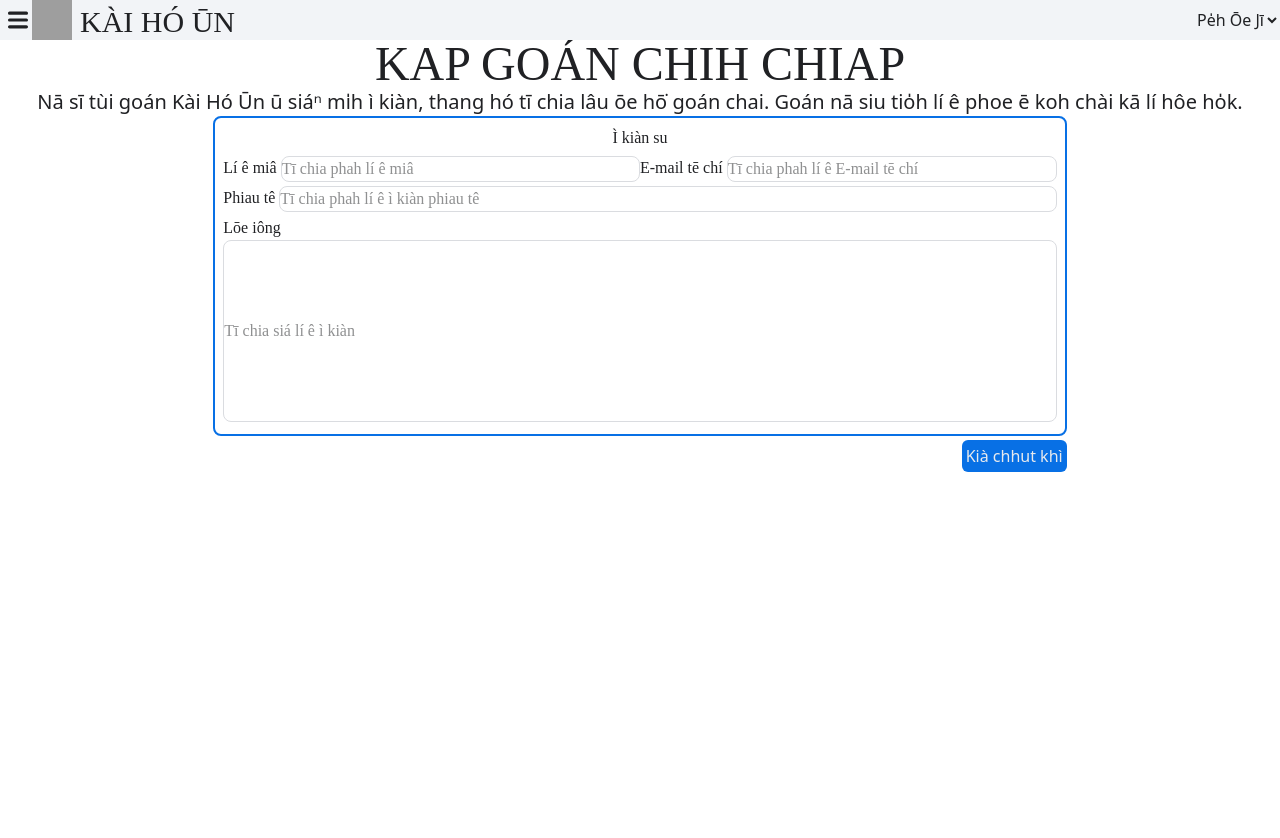
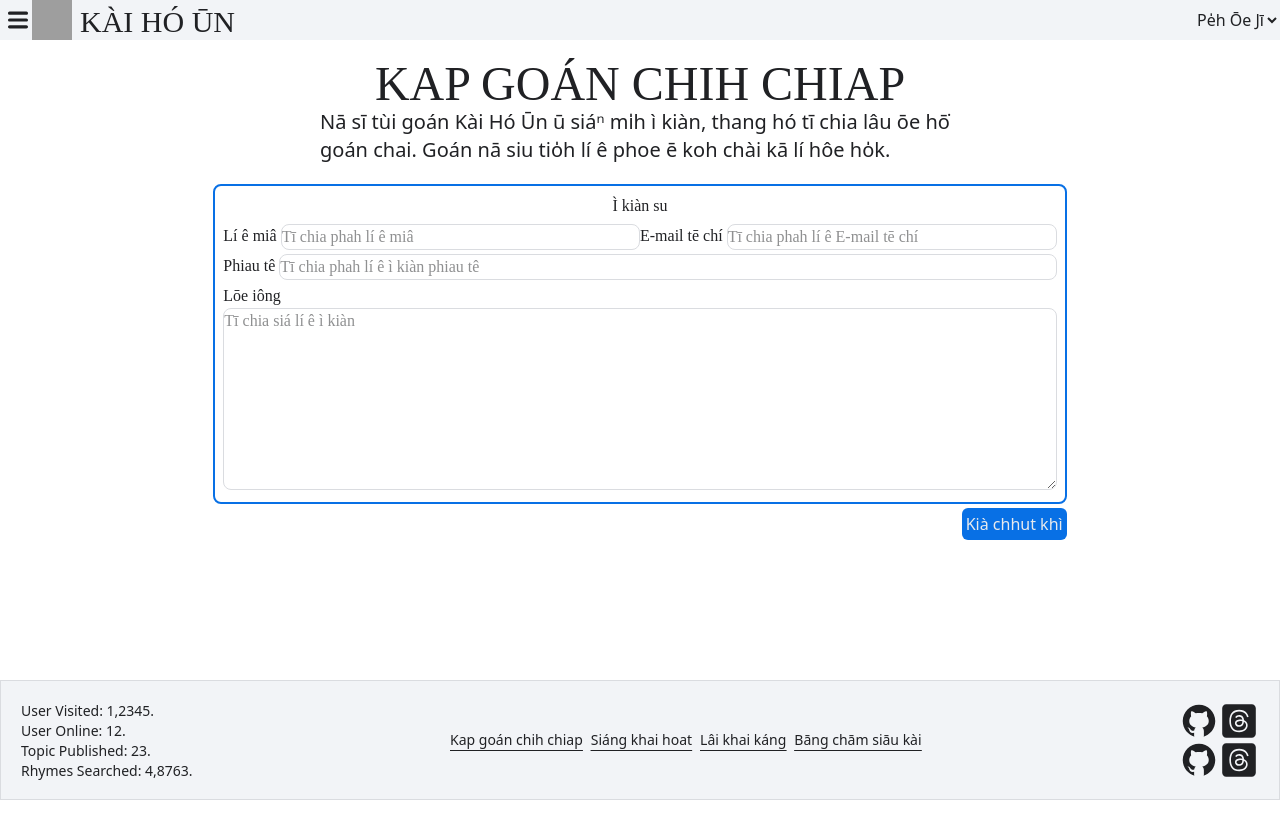
Before and after one commit to UisiongKhu/KHURhymingDict_frontend, a React (Vite) app: page /contactUs in a window 1280 px wide. Built offline with nearby package versions, Linux system fonts and the light colour scheme; grey boxes are pictures that could not be loaded; a web font is replaced by a local one.

Commit message:
feat: Ke thiⁿ "Footer" ê ōe bīn. 3

```diff
--- a/src/pages/Contact.tsx
+++ b/src/pages/Contact.tsx
@@ -1,3 +1,4 @@
+import Footer from "../components/Footer";
 import Header from "../components/Header";
 import { useTranslation } from "react-i18next";
 
@@ -13,8 +14,8 @@ function Contact(){
             <Header/>
 
             <div id="main-container" className="min-h-screen h-content bg-main dark:bg-main-dark text-element dark:text-element-dark flex flex-col items-center">
-                <h1 className='font-[phiaute] text-5xl self-center dark:text-element-dark text-element'>{t('Contact.Title')}</h1>
-                <p className="lg:text-xl md:text-xl sm:text-lg text-lg">{t('Contact.Content')}</p>
+                <h1 className='mt-5 font-[phiaute] text-5xl self-center dark:text-element-dark text-element'>{t('Contact.Title')}</h1>
+                <p className="mb-5 lg:text-xl md:text-xl sm:text-lg text-lg text-left lg:w-1/2 md:1/2 w-2/3">{t('Contact.Content')}</p>
                 <div className="flex flex-col lg:w-2/3 w-5/6">
                     <div id="contact-form" className="font-[iansui] border-2 rounded-lg border-interactive dark:border-interactive-dark p-2 grid grid-cols-2 grid-rows-10">
                         <div className={`${styleDataArea} col-span-2 w-content mx-auto`}>
@@ -34,15 +35,13 @@ function Contact(){
                         </div>
                         <div className={`${styleDataArea} lg:flex-col col-span-2 row-span-7`}>
                             <label htmlFor="content">{t('Contact.Form.Content.Title')}</label>
-                            <input id="content" className={`${styleInputArea}`} placeholder={t('Contact.Form.Content.Placeholder')}></input>
+                            <textarea id="content" className={`${styleInputArea}`} placeholder={t('Contact.Form.Content.Placeholder')}></textarea>
                         </div>
                     </div>
                     <button type="submit" className={`${styleButton} ms-auto`}>{t('Contact.Submit')}</button>
                 </div>
-
+                <Footer className='text-sm text-element dark:text-element-dark bg-header dark:bg-header-dark w-full h-30 fixed lg:flex hidden bottom-0 border-1 border-infobd dark:border-infobd-dark' />
             </div>
-
-            {/* Your Page Content */}
         </>
     )
 }
--- a/src/pages/PageTemplate.tsx
+++ b/src/pages/PageTemplate.tsx
@@ -1,6 +1,7 @@
 import { useNavigate } from "react-router-dom";
 import Header from "../components/Header";
 import { useTranslation } from "react-i18next";
+import Footer from "../components/Footer";
 
 function PageTemplate(){
     const [t] = useTranslation();
@@ -13,8 +14,7 @@ function PageTemplate(){
                 <button onClick={()=>{navigate(`Lí beh ài khì ê bāng liān á`)}}>Lí beh ài khì ê só͘ chāi</button>
                 <p>{t('Lí ū siat tēng ê hoan e̍k lōe iông5')}</p>
             </div>
-
-            {/* Your Page Content */}
+            <Footer className='text-sm text-element dark:text-element-dark bg-header dark:bg-header-dark w-full h-30 fixed lg:flex hidden bottom-0 border-1 border-infobd dark:border-infobd-dark' />
         </>
     )
 }
```
